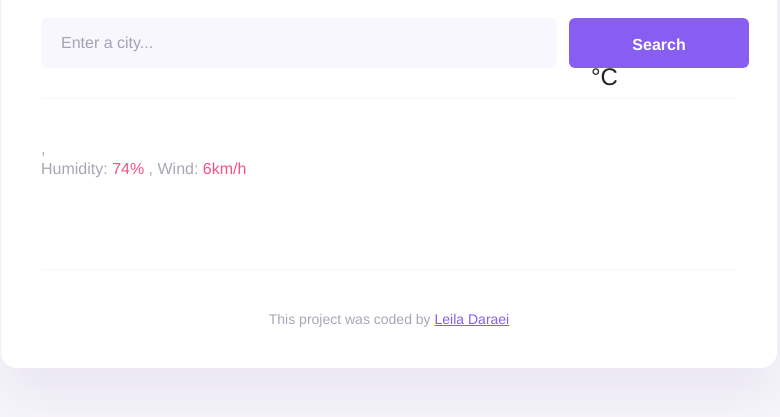
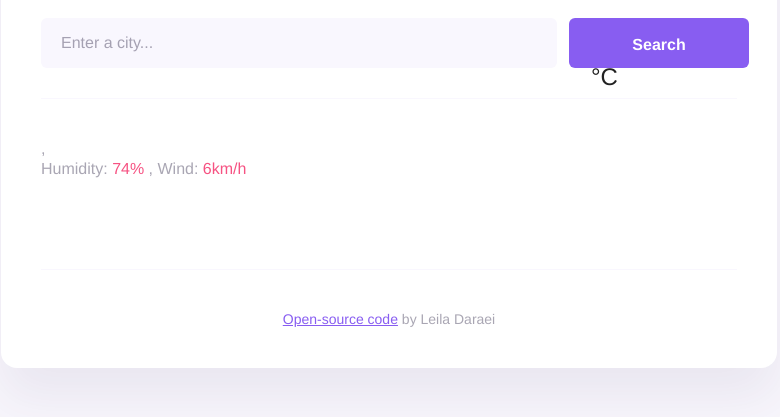
Before and after one commit to LeilaDaraei/vanilla-weather-app, a plain HTML site: page index.html in a window 1280 px wide. Shown: the part 235-652 px from the top of the page, without its empty margins (251-1031 px from the left). Drawn offline with nearby package versions, Linux system fonts and the light colour scheme; no server answers.

Commit message:
changed the footer link text

```diff
--- a/index.html
+++ b/index.html
@@ -52,7 +52,7 @@
               <h1 id="city"></h1>
               <ul>
                 <li>
-                 <span id="hour"></span> ,
+                  <span id="hour"></span> ,
                   <span id="description"></span>
                 </li>
                 <li>
@@ -72,12 +72,12 @@
         </div>
         <div class="forecast" id="forecast"></div>
         <footer>
-          This project was coded by
           <a
             href="https://github.com/LeilaDaraei/vanilla-weather-app"
             target="_blank"
-            >Leila Daraei</a
+            >Open-source code</a
           >
+          by Leila Daraei
         </footer>
       </div>
     </div>
```
